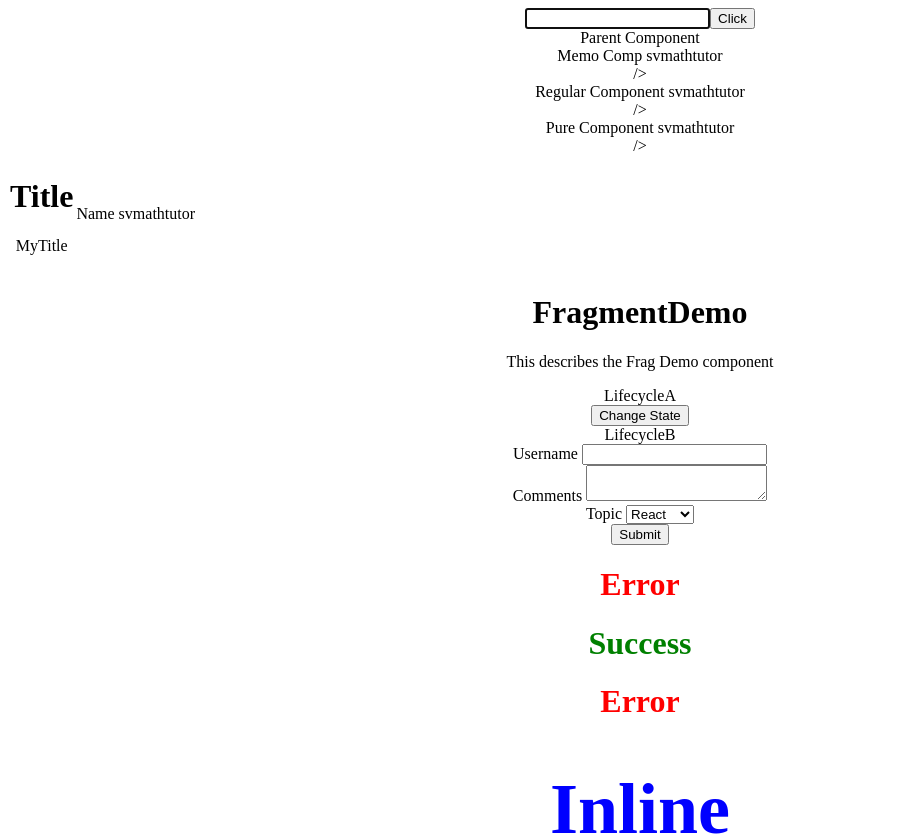
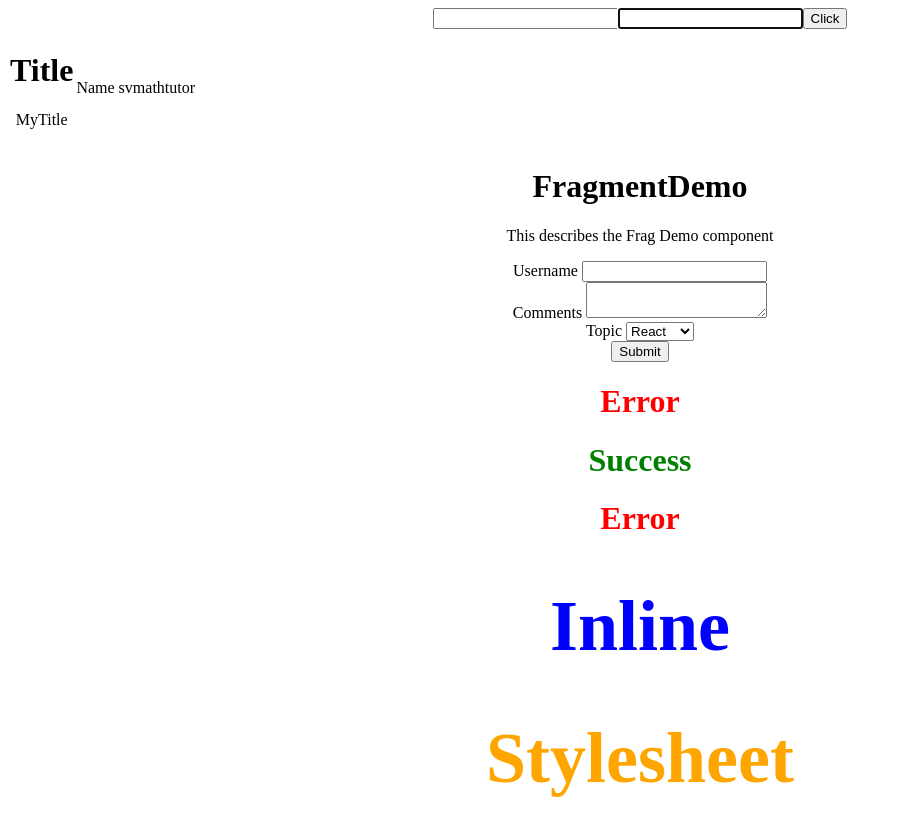
Before and after one commit to rob4abcba/ReactJS-Project, a React (Create React App) app: page / in a window 1280 px wide. Shown: the top 836 px of the page, without its empty margins (0-900 px from the left). Built offline with nearby package versions, Linux system fonts and the light colour scheme.

Commit message:
Ref Method2 via Callback

```diff
--- a/src/App.js
+++ b/src/App.js
@@ -50,10 +50,10 @@ class App extends React.Component {
     return (
       <div className="App">
         <RefsDemo />
-        <ParentComp />
+        {/* <ParentComp /> */}
         <Table />
         <FragmentDemo />
-        <LifecycleA />
+        {/* <LifecycleA /> */}
         <Form />
         <h1 className='error'>Error</h1>
         <h1 className={styles.success}>Success</h1>
--- a/src/components/RefsDemo.js
+++ b/src/components/RefsDemo.js
@@ -1,15 +1,25 @@
 import React, { Component } from 'react'
 
 class RefsDemo extends Component {
-
     constructor(props) {
+        // Ref Method New
         super(props)
         this.inputRef = React.createRef()
+        // Ref Method Old
+        this.cbRef = null
+        this.setCbRef = element => {
+            this.cbRef = element
+        }
     }
 
     componentDidMount() {
-        this.inputRef.current.focus()
-        console.log("this.inputRef = ", this.inputRef)
+        // Ref Method Old
+        if (this.cbRef) {
+            this.cbRef.focus()
+        }
+        // Ref Method New
+        // this.inputRef.current.focus()
+        // console.log("this.inputRef = ", this.inputRef)
     }
 
     clickHandler = () => {
@@ -20,6 +30,7 @@ class RefsDemo extends Component {
         return (
             <div>
                 <input type="text" ref={this.inputRef} />
+                <input type="text" ref={this.setCbRef} />
                 <button onClick={this.clickHandler}>Click</button>
             </div>
         )
```
